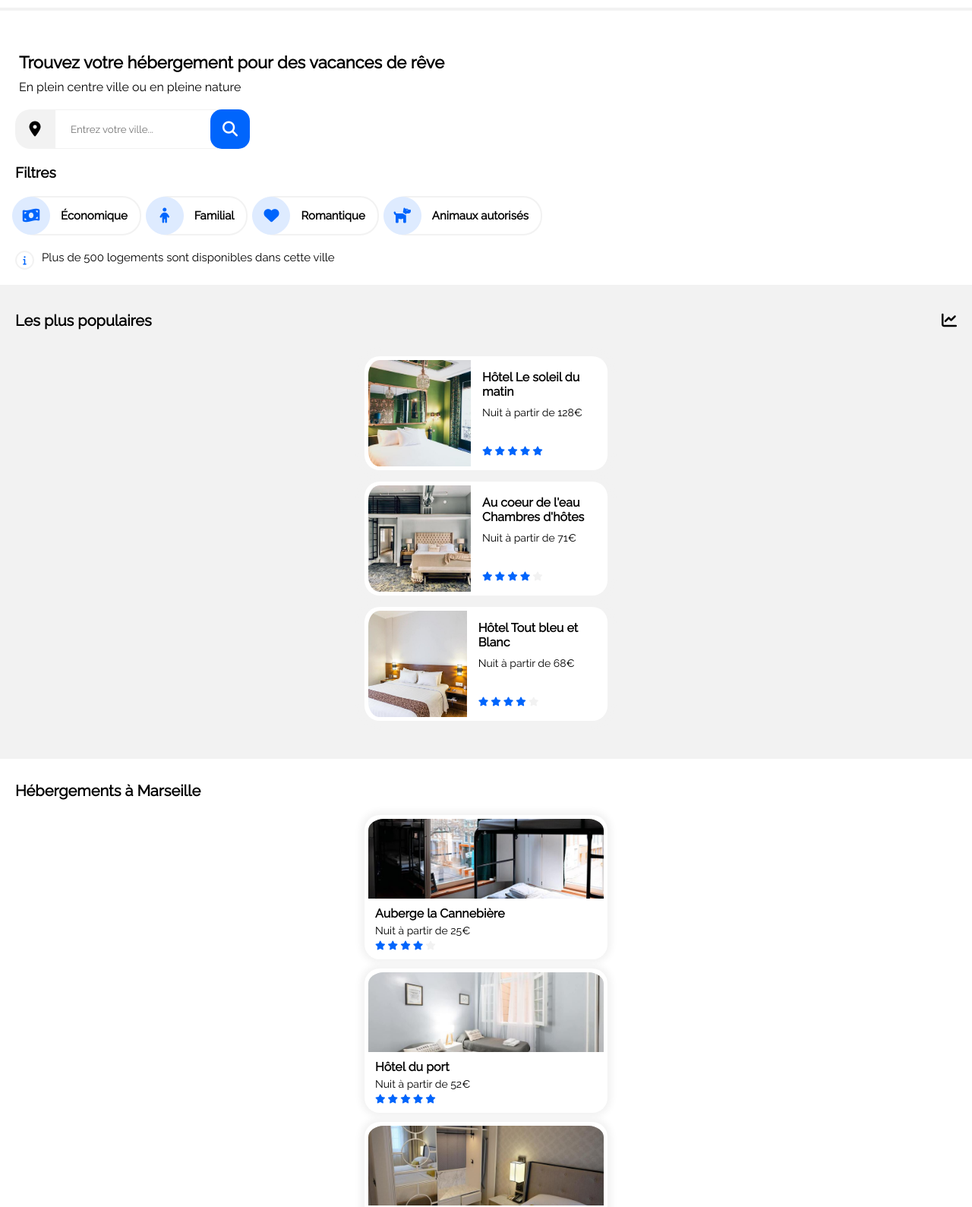
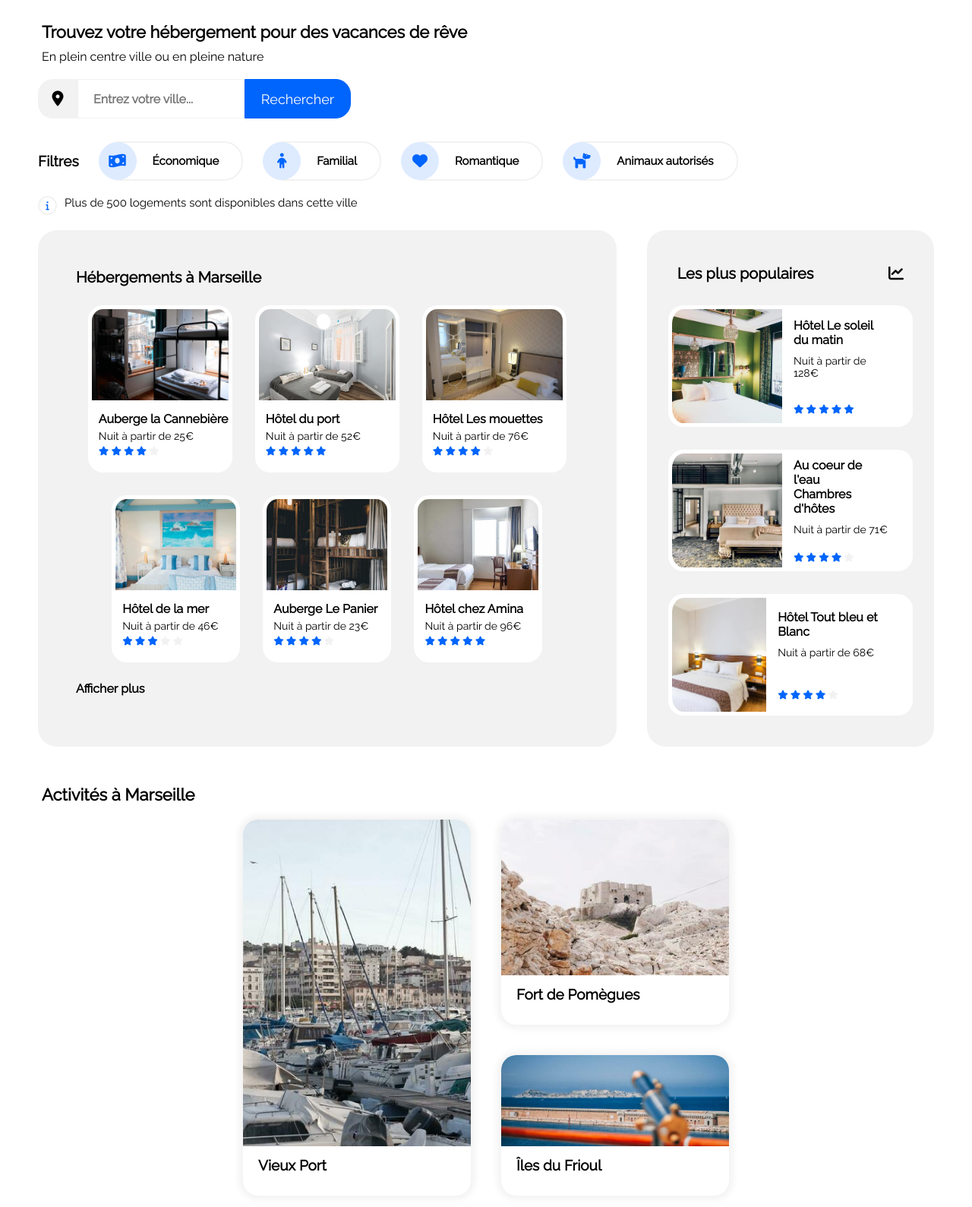
Before and after one commit to DylanWebCoder/DylanTrouve_2_24122020, a plain HTML site: page index.html in a window 1280 px wide. Shown: the part 87-1676 px from the top of the page at 76% size. Drawn offline with Linux system fonts and the light colour scheme.

Commit message:
Adding Responsive

```diff
--- a/styles.css
+++ b/styles.css
@@ -120,6 +120,8 @@ nav ol li a:hover{
     border: solid 1px #F2F2F2;
     padding: 20px;
     outline: none;
+    font-size: 16px;
+    font-weight: bold;
 }
 
 .searching_bar i{
@@ -327,7 +329,7 @@ nav ol li a:hover{
 }
 
 .hebergement-city h2{
-    margin: 30px 0 20px 0;
+    margin: 20px 0 30px 0;
     padding-left: 20px;
     font-size: 20px;
     font-weight: bold;
@@ -441,10 +443,10 @@ nav ol li a:hover{
 footer{
     width: 100%;
     background-color: #F2F2F2;
-    padding: 40px 0 0 20px;
+    padding: 40px 0 40px 20px;
 }
 
-.about-section, .hebergements-section, .assistance-section{
+.about-section, .hebergements-section {
     margin-bottom: 40px;
 }
 
@@ -459,3 +461,295 @@ footer h4{
     font-weight: bold;
     margin-bottom: 15px;
 }
+
+
+
+/* -------------------------------- RESPONSIVE -------------------------------- */
+
+/* -------- RESPONSIVE FOOTER -------- */
+@media screen and (min-width:800px){
+    footer{
+        padding-left: 40px;
+        margin-top: 30px;
+        height: 100%;
+        display: flex;
+        flex-direction: row;
+        justify-content: flex-start;
+    }
+    footer div{
+        width: 100%;
+    }
+    footer div li{
+        width: 100%;
+    }
+}
+
+/* -------- RESPONSIVE ACTIVITIES -------- */
+@media screen and (min-width:690px){
+    .container-activities{
+        display: flex;
+        flex-direction: row;
+        justify-content: center;
+        flex-wrap: wrap;
+    }
+}
+
+@media screen and (min-width:1200px){
+    #activities_city h2{
+        font-size: 22px;
+        margin: 0 0 0 35px;
+    }
+    #activities_city h5{
+        padding-top: 10px;
+        font-size: 19px;
+    }
+    .container-act-1, .container-act-2{
+        display: flex;
+        flex-direction: row;
+    }
+
+    .activity-col2, .activity-col3{
+        display: flex;
+        flex-direction: column;
+        justify-content: space-between;
+    }
+    .card-activity{
+        width: 300px;
+        margin: 20px;
+    }
+    .column1{
+        height: 495px;
+    }
+    .column1 img{
+        height: 430px;
+    }
+    .column2{
+        height: 270px;
+    }
+    .column2 img{
+        height: 205px;
+    }
+    .column3{
+        height: 185px;
+    }
+    .column3 img{
+        height: 120px;
+    }
+    .column4{
+        height: 222px;
+    }
+    .column4 img{
+        height: 155px;
+    }
+    .column5{
+        height: 232px;
+    }
+    .column5 img{
+        height: 167px;
+    }
+}
+@media screen and (min-width:1900px){
+    .card-activity{
+        width: 420px;
+        margin: 20px;
+    }
+}
+
+/* -------- HEBERGEMENT RESPONSIVE -------- */
+@media screen and (min-width:700px){
+    .container-hebergement{
+        flex-direction: row;
+        flex-wrap: wrap;
+        justify-content: center;
+    }
+    .card-heberg{
+        margin: 15px;
+    }
+    .card-popular{
+        margin:20px;
+    }
+}
+@media screen and (min-width:1050px){
+    .container-card-popular{
+        flex-direction: row;
+        justify-content: center;
+    }
+}
+
+@media screen and (min-width:1200px){
+    .container-column1, .container-column2{
+        display: flex;
+        flex-direction: row;
+    }
+    #container_all_hebergement{
+        width: 100%;
+        display: flex;
+        flex-direction: row-reverse;
+        align-items: center;
+        justify-content: center;
+        margin: 20px 0 50px 0;
+        padding: 0 50px 0 50px;
+
+    }
+    .container-card-popular{
+        flex-direction: column;
+    }
+    .hebergement-city{
+        border-radius: 25px;
+        background-color: #F2F2F2;
+        height: 680px;
+        width: 70%;
+        margin: 0 20px 0 0;
+        padding: 0 30px 0 30px;
+    }
+    .most-popular{
+        border-radius: 25px;
+        height: 680px;
+        width: 35%;
+        margin: 0 0 0 20px;
+    }
+    .card-popular{
+        width: 85%;
+        height: 160px;
+        margin: 15px;
+    }
+
+    .card-popular .infos-card-top{
+        padding-right: 30px;
+    }
+
+    .card-popular img{
+        height: 150px;
+        width: 150px;
+    }
+    .card-heberg{
+        margin: 15px;
+        width: 33.3%;
+        height: 220px;
+    }
+    .card-heberg img{
+        padding: 5px;
+        width: 100%;
+        height: 130px;
+    }
+    .header-popular{
+        margin: 10px 0 10px 0;
+        padding: 35px 40px 5px 40px;
+    }
+    .hebergement-city h2{
+        margin: 50px 0 10px 0;
+    }
+    .infos-card-heb h5{
+        margin-bottom: 5px;
+        font-weight: bold;
+    }
+
+    .infos-card-heb p{
+        margin-bottom: 5px;
+    }
+    .stars-h{
+        align-self: flex-start;
+        padding-left: 14px;
+    }
+    .infos-card-top h5{
+        padding-bottom: 10px;
+        font-weight: bold;
+    }
+}
+
+/* -------- HEADER AND NAV RESPONSIVE -------- */
+@media screen and (min-width:1200px){
+    header{
+        padding: 30px 60px 0 50px;
+    }
+    nav{
+        height: 10px;
+    }
+    nav ol{
+        position: relative;
+        left: -115px;
+        top: -50px;
+        justify-content: flex-end;
+    }
+    nav ol li{
+        width: 185px;
+    }
+    nav ol li a{
+        padding: 0 35px 0 35px;
+        display: inline;
+        border-bottom: none;
+    }
+    nav ol li a:hover{
+        padding-top: 42px ;
+        border-top: 4px solid #0065FC;
+        border-bottom: none;
+    }
+
+}
+
+/* -------- FILTERS, NOTIF, BAR, TEXT -------- */
+@media screen and (min-width:1200px){
+    #filters{
+        flex-direction: row;
+        align-items: center;
+    }
+    #filters h3{
+        margin: 10px 30px 0 30px;
+    }
+    #notification{
+        margin: 10px 0 10px 30px;
+    }
+    .searching_bar{
+        margin: 20px 0 0 50px;
+    }
+    #description_site{
+        margin: 10px 0px 10px 30px;
+    }
+    .button-filter{
+        margin: 10px 30px 0 0px;
+    }
+    .button-filter p{
+        margin: 0 30px 0 15px;
+    }
+    .searching_bar input[type=submit]{
+        display: block;
+    }
+    .search-mark{
+        display: none;
+    }
+    .searching_bar form{
+        display: flex;
+    }
+    .searching_bar input[type=text]{
+        width: 220px;
+    }
+}
+
+/* -------- HEADER AND NAV RESPONSIVE -------- */
+@media screen and (min-width:1200px){
+    header{
+        padding: 30px 60px 0 50px;
+    }
+    nav{
+        height: 10px;
+    }
+    nav ol{
+        position: relative;
+        left: -115px;
+        top: -50px;
+        justify-content: flex-end;
+    }
+    nav ol li{
+        width: 185px;
+    }
+    nav ol li a{
+        padding: 0 35px 0 35px;
+        display: inline;
+        border-bottom: none;
+    }
+    nav ol li a:hover{
+        padding-top: 42px ;
+        border-top: 4px solid #0065FC;
+        border-bottom: none;
+    }
+}
```
